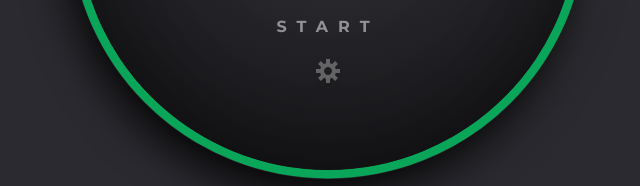
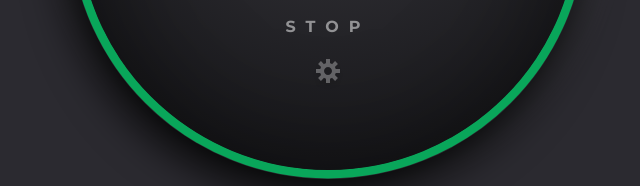
Before and after one commit to shehanpeiris/advent-of-js, a plain HTML site: page pomodoro-timer/index.html in a window 1280 px wide. Both pictures are taken after a click on the button "START". Shown: the part 480-666 px from the top of the page, 312-952 px from the left. Drawn offline with Linux system fonts and the light colour scheme; files whose address does not match are found by name.

Commit message:
added event listener, text changes to Stop on click

```diff
--- /dev/null
+++ b/pomodoro-timer/app.js
@@ -0,0 +1,10 @@
+// Adding event listener to "Start" button
+const startButton = document.getElementById("start-button");
+
+// ClickHandler function once "Start" button is clicked
+const startClickHandler = () => {
+    console.log("You clicked start!");
+    startButton.innerHTML = "Stop";
+};
+
+startButton.addEventListener("click", startClickHandler);
--- a/pomodoro-timer/index.html
+++ b/pomodoro-timer/index.html
@@ -28,13 +28,13 @@
           <input type="text" value="00" disabled />
         </div>
       </div>
-      <button class="start">start</button>
+      <button class="start" id="start-button">start</button>
       <button class="settings">
         <img src="images/gear.svg" alt="Settings" />
       </button>
     </div>
   </div>
-
+  <script src="app.js"></script>
 </body>
 
 </html>
```
